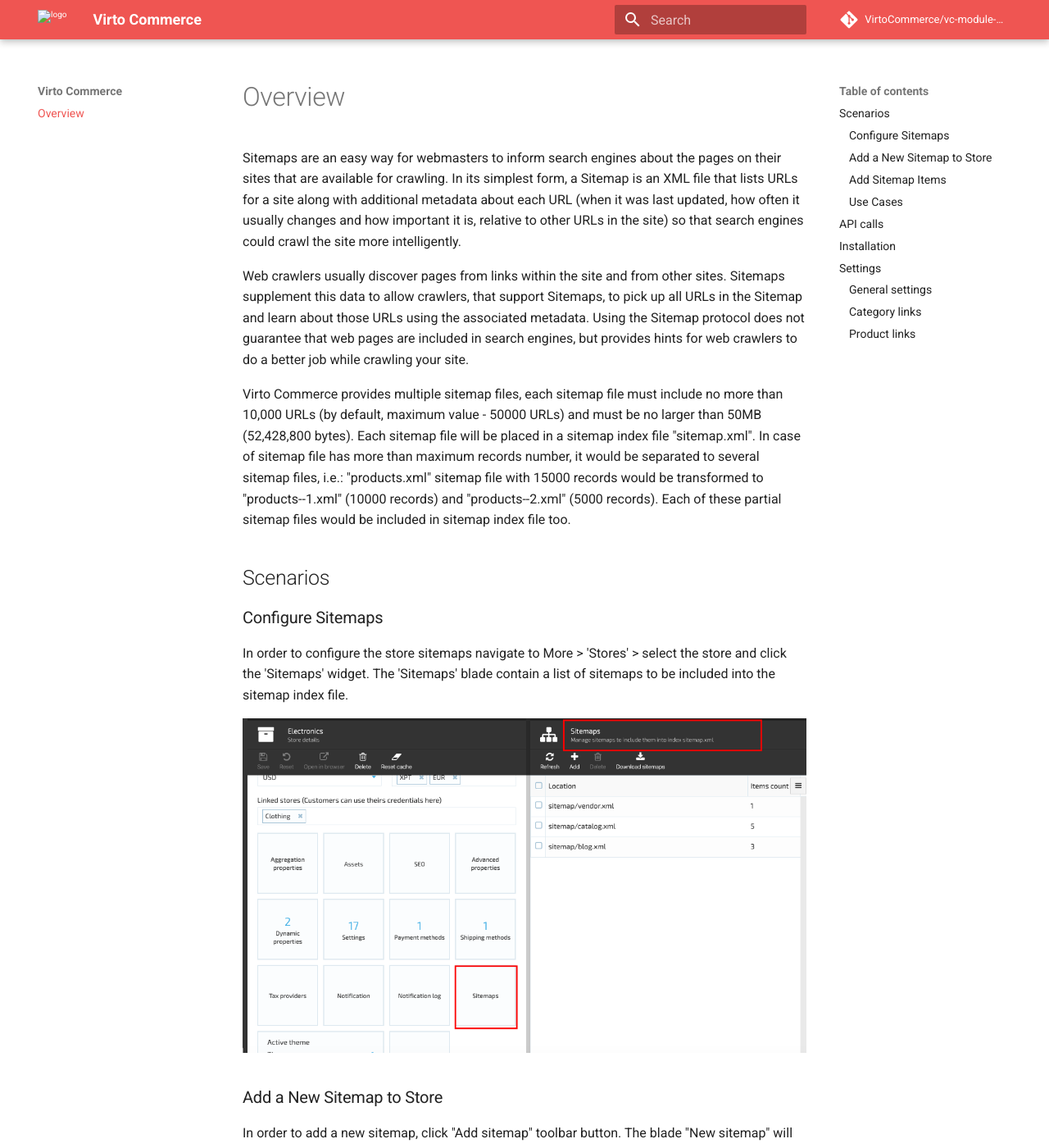
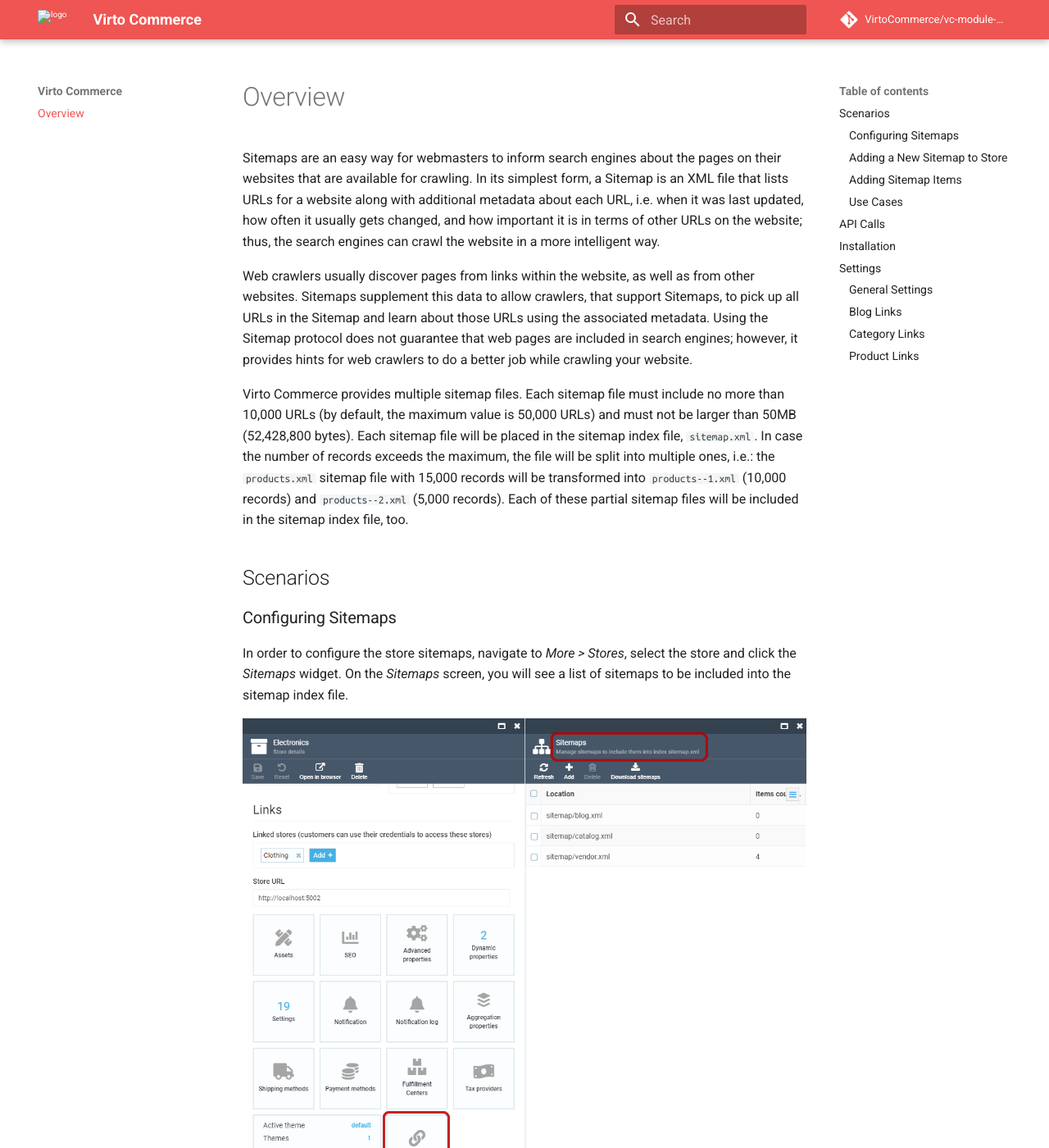
Before and after one commit to VirtoCommerce/vc-module-sitemaps, an MkDocs documentation site: the page built from docs/index.md, in a window 1280 px wide and 1400 px high. Shown: the whole window at 82% size. Built offline with MkDocs 1.6.1 and Material for MkDocs 9.7.7, drawn with Linux system fonts in a browser that asks for light colours; comment, search, counter and statistics services are not loaded; some of the changed text lies outside the part shown.

Commit message:
Documentation updated (#50)
* docs:  Documentation updated

* docs: Fix language

Co-authored-by: zashchitnik-kuka <91291746+zashchitnik-kuka@users.noreply.github.com>

````diff
--- a/docs/index.md
+++ b/docs/index.md
@@ -1,49 +1,49 @@
 # Overview
 
-Sitemaps are an easy way for webmasters to inform search engines about the pages on their sites that are available for crawling. In its simplest form, a Sitemap is an XML file that lists URLs for a site along with additional metadata about each URL (when it was last updated, how often it usually changes and how important it is, relative to other URLs in the site) so that search engines could crawl the site more intelligently.
+Sitemaps are an easy way for webmasters to inform search engines about the pages on their websites that are available for crawling. In its simplest form, a Sitemap is an XML file that lists URLs for a website along with additional metadata about each URL, i.e. when it was last updated, how often it usually gets changed, and how important it is in terms of other URLs on the website; thus, the search engines can crawl the website in a more intelligent way.
 
-Web crawlers usually discover pages from links within the site and from other sites. Sitemaps supplement this data to allow crawlers, that support Sitemaps, to pick up all URLs in the Sitemap and learn about those URLs using the associated metadata. Using the Sitemap protocol does not guarantee that web pages are included in search engines, but provides hints for web crawlers to do a better job while crawling your site.
+Web crawlers usually discover pages from links within the website, as well as from other websites. Sitemaps supplement this data to allow crawlers, that support Sitemaps, to pick up all URLs in the Sitemap and learn about those URLs using the associated metadata. Using the Sitemap protocol does not guarantee that web pages are included in search engines; however, it provides hints for web crawlers to do a better job while crawling your website.
 
-Virto Commerce provides multiple sitemap files, each sitemap file must include no more than 10,000 URLs (by default, maximum value - 50000 URLs) and must be no larger than 50MB (52,428,800 bytes). Each sitemap file will be placed in a sitemap index file "sitemap.xml". In case of sitemap file has more than maximum records number, it would be separated to several sitemap files, i.e.: "products.xml" sitemap file with 15000 records would be transformed to "products--1.xml" (10000 records) and "products--2.xml" (5000 records). Each of these partial sitemap files would be included in sitemap index file too.
+Virto Commerce provides multiple sitemap files. Each sitemap file must include no more than 10,000 URLs (by default, the maximum value is 50,000 URLs) and must not be larger than 50MB (52,428,800 bytes). Each sitemap file will be placed in the sitemap index file, `sitemap.xml`. In case the number of records exceeds the maximum, the file will be split into multiple ones, i.e.: the `products.xml` sitemap file with 15,000 records will be transformed into `products--1.xml` (10,000 records) and `products--2.xml` (5,000 records). Each of these partial sitemap files will be included in the sitemap index file, too.
 
 ## Scenarios
 
-### Configure Sitemaps
+### Configuring Sitemaps
 
-In order to configure the store sitemaps navigate to More > 'Stores' > select the store and click the 'Sitemaps' widget. The 'Sitemaps' blade contain a list of sitemaps to be included into the sitemap index file.
+In order to configure the store sitemaps, navigate to *More > Stores*, select the store and click the *Sitemaps* widget. On the *Sitemaps* screen, you will see a list of sitemaps to be included into the sitemap index file.
 
 ![Sitemap blade](media/screen-sitemaps-blade.png)
 
-### Add a New Sitemap to Store
+### Adding a New Sitemap to Store
 
-In order to add a new sitemap, click "Add sitemap" toolbar button. The blade "New sitemap" will appear. Each sitemap contains 2 required parameters: Sitemap location and Sitemap items location, and a list of items to be included in the sitemap file.
+In order to add a new sitemap, click the *Add sitemap* toolbar button. The *New sitemap* screen will show up. Each sitemap contains 2 required parameters: *Sitemap location* and *Sitemap item location*, as well as a list of items to be included into the sitemap file.
 
 ![Add New Sitemap](media/screen-new-sitemap.png)
 
-1. Sitemap location parameter represents the location of the sitemap file and the requirements to this parameter are the same as to a relative URL. The sitemap location value must end with '.xml' extension. Using of 'sitemap.xml' location is prohibited since this is the reserved filename for sitemap index file. Some good examples for parameter value: products.xml, sitemap/vendors.xml;
+1. The Sitemap location parameter represents the location of the sitemap file; the requirements to this parameter are the same as to the respective URL. The sitemap location value must end with `.xml` extension. Ypu cannot use `sitemap.xml` as a location as this is the reserved filename for the sitemap index file. Some good examples may include `products.xml` or `sitemap/vendors.xml`.
 
-1. Sitemap items location parameter represents the sitemap items location. Since this parameter is a second part of sitemap location - the requirements to its value are the same as to relative URLs. The value of this parameter can be constructed with patterns (will be replaced with language code of corresponding SEO info or with default store language if sitemap item had no SEO info; i.e.: en-US, en-GB, etc.) and (will be replaced with corresponding SEO semantic URL or sitemap item ID if sitemap item had no SEO infos).
+1. Sitemap item location is where the sitemap items are going to be placed. Since this parameter is a second part of the sitemap location, the requirements to its value are the same as to the respective URLs. The value of this parameter can be constructed with patterns (will be replaced with language code of the relevant SEO info or with the default store language if the sitemap item has no SEO info, i.e.: en-US, en-GB, etc.).
 
-### Add Sitemap Items
+### Adding Sitemap Items
 
-1. Select a sitemap from the list and click the 'Add items' button located on the toolbar;
+1. Select a sitemap from the list and click the *Add items* button located on the toolbar.
 1. Each sitemap contains a list of sitemap items of different types:
 
-   1. Catalog sitemap items are like products and categories. For each category, there will be performed a catalog search for subcategories and products; so, category sitemap items can be called a 'formal sitemap item' - the number of real sitemap items for category sitemap item can be much more than 1. For each category and product there will be added a different URL record for SEO sematic URL in corresponding language;
-   1. Vendor sitemap items. For each vendor, there will be added a different URL record for SEO sematic URL in corresponding language;
-   1. Custom sitemap items. If you wish to include a custom URL in a sitemap, set its absolute URL here.
-1. Select the item and add it to the sitemap;
-1. The selected item will be add to the sitemap blade.
+   + Catalog sitemap items are like products and categories. For each category, a catalog search for subcategories and products will be performed. This means category sitemap items can be called a 'formal sitemap item', as the number of real sitemap items for a category sitemap item can be much more than 1. For each category and product, a different URL record for SEO sematic URL will be added in the relevant language.
+   + Vendor sitemap items. For each vendor, a different URL record for SEO sematic URL will be added in the relevant language.
+   + Custom sitemap items. If you want to include a custom URL in a sitemap, set its absolute URL here.
+1. Select the item and add it to the sitemap.
+1. The selected item will be added to the *Sitemap* screen.
 
 ![New item added](media/screen-items-added.png)
 
 ### Use Cases
 
-1. Get a zip-package of sitemaps by clicking "Download sitemaps" button on "Sitemaps" blade and place the contents of it to the store theme asset folder manually;
-1. Get the sitemaps schema and generate;sitemap index file and sitemap files on-the-fly by API call (recommended for small stores, where the number of catalog items/vendors is less than 500);
-1. Schedule and configure a recurring job to generate the sitemap files (recommended for big stores since catalog/vendor search is a long-term process and sitemaps generation may require tens of minutes).
+1. Get a zip package of sitemaps by clicking the *Download sitemaps* button on the *Sitemaps* screen and place the content of it to the store theme asset folder manually.
+1. Get the sitemap schema and generate the sitemap index file and sitemap files on-the-fly by an API call (recommended for small stores where the number of catalog items or vendors is less than 500).
+1. Schedule and configure a recurring job to generate sitemap files (recommended for large stores, as catalog or vendor search is a long-term process and sitemap generation may require 30 minutes or more.
 
-## API calls
+## API Calls
 
 ```
 // Get a collection of sitemap location URLs
@@ -60,27 +60,42 @@ In order to add a new sitemap, click "Add sitemap" toolbar button. The blade "Ne
 ## Installation
 
 Installing the module:
-1. Automatically: in VC Manager go to More -> Modules -> Sitemaps module -> Install;
+1. Automatically: In VC Manager, go to *More -> Modules -> Sitemaps module -> Install*
 
-1. Manually: download module zip package from https://github.com/VirtoCommerce/vc-module-sitemaps/releases. In VC Manager go to More -> Modules -> Advanced -> upload module package -> Install.
+1. Manually: Download the module zip package from [here](https://github.com/VirtoCommerce/vc-module-sitemaps/releases). In VC Manager, go to *More -> Modules -> Advanced*, then upload the module package and hit *Install*.
 
 ## Settings
 
-Virto Commerce Sitemaps module has several settings, each of them influences the sitemap XML generation process. The settings are grouped into sections.
+The Virto Commerce Sitemaps module has multiple settings, each of them influencing the sitemap XML generation process. The settings are grouped into sections.
 
-### General settings
+### General Settings
 
-1. Records limit (default value: **10000**) - sets the maximum number of URLs record per sitemap file;
-1. ilename separator (default value: **--**) - sets the sitemap location separator in case of sitemap items number exceeds the **Records limit** parameter value (i.e.: "products.xml" -> "products--1.xml" and "products--2.xml");
-1. Search bunch size (default value: **1000**) - this parameter is using in long-term search processes (i.e. catalog search) to divide search requests and sets the search request bunch size parameter
-1. Export/Import description (default value: **Export/Import sitemaps with all sitemap items**) - sets the description for platform export/import process.
+1. Record limit (default value: **10000**): Sets the maximum number of URL records per sitemap file.
+1. Filename separator (default value: **--**): Sets the sitemap location separator in case the sitemap item number exceeds the *Record limit* parameter value (i.e.: `products.xml` -> `products--1.xml` and `products--2.xml`).
+1. Search bunch size (default value: **1000**): This parameter is used in the long-term search processes (i.e. catalog search) to split search requests, and sets the search request bunch size parameter.
+1. Export/Import description (default value: **Export/Import sitemaps with all sitemap items**): Sets the description for the platform export/import process.
 
-### Category links
+### Blog Links
 
-1. Category page priority (default value: **0.7**) - sets the value of the sitemap **&lt;priority&gt;** parameter of catalog categories pages;
-1. Category page update frequency (default value: **weekly**) - sets the value of the sitemap **&lt;changefreq&gt;** parameter of catalog categories pages.
+1. Blog page priority sets the value of the sitemap **&lt;priority&gt;** parameter of static pages and blogs.
+2. Blog page update frequency sets the value of the sitemap **&lt;changefreq&gt;** parameter of static pages and blogs.
 
-### Product links
+### Category Links
 
-1. Product page priority (default value: **1.0**) - sets the value of the sitemap **&lt;priority&gt;** parameter of catalog products pages;
-1. Product page update frequency (default value: **daily**) - sets the value of the sitemap **&lt;changefreq&gt;** parameter of catalog products pages.
+1. Category page priority (default value: **0.7**): Sets the value of the sitemap **&lt;priority&gt;** parameter for catalog category pages.
+2. Category page update frequency (default value: **weekly**): Sets the value of the sitemap **&lt;changefreq&gt;** parameter for catalog category pages.
+
+### Product Links
+
+1. Product page priority (default value: **1.0**): Sets the value of the sitemap **&lt;priority&gt;** parameter for catalog product pages.
+2. Product page update frequency (default value: **daily**): Sets the value of the sitemap **&lt;changefreq&gt;** parameter for catalog product pages.
+
+These values can be set at the module level. To modify them, go to *Settings* and click the *Sitemap* module, then navigate to the *Sitemaps* section.
+
+![Module settings](media/screen-module-settings.png)
+
+The values can also be set at the store level. For that, go to *Stores*, select the desired store, and click *Settings*.
+
+> Please note: The priority and update frequency settings at the store level have a higher priority, which means they will override the settings specified at the module level.
+
+![Module settings](media/screen-store-settings.png)
````
Also changed, not shown: other parts of docs/index.md (+1 -1 lines), docs/media/screen-items-added.png, docs/media/screen-module-settings.png (added), docs/media/screen-new-sitemap.png, docs/media/screen-sitemaps-blade.png, docs/media/screen-store-settings.png (added).
